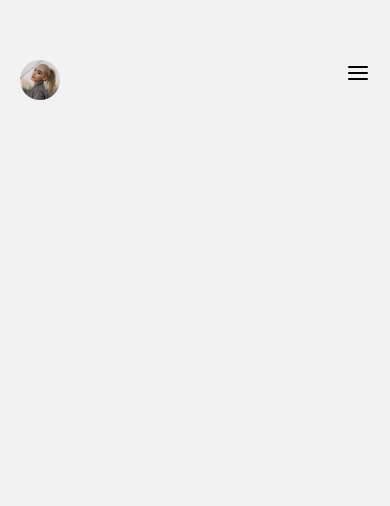
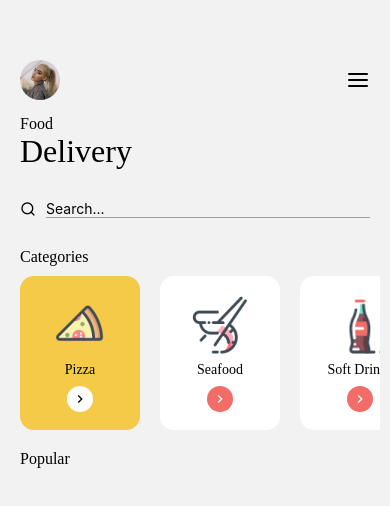
Before and after one commit to Paydarsefat/FoodApp, a React Native app: screen /Home in a window 390 px wide. Shown: the top 506 px of the page. Built offline with nearby package versions, Linux system fonts and the light colour scheme.

Commit message:
Add categories

```diff
--- /dev/null
+++ b/assets/data/categories.js
@@ -0,0 +1,39 @@
+const categories = [
+  {
+    id: '1',
+    name: 'Pizza',
+    selected: 'false',
+    imageName: require('./../../assets/image/pizza-icon.png'),
+  },
+  {
+    id: '2',
+    name: 'Seafood',
+    selected: 'false',
+    imageName: require('./../../assets/image/shrimp-icon.png'),
+  },
+  {
+    id: '3',
+    name: 'Soft Drinks',
+    selected: 'false',
+    imageName: require('./../../assets/image/soda-icon.png'),
+  },
+  {
+    id: '4',
+    name: 'Pizza',
+    selected: 'false',
+    imageName: require('./../../assets/image/pizza-icon.png'),
+  },
+  {
+    id: '5',
+    name: 'Seafood Soft Drinks Soft Drinks',
+    selected: 'false',
+    imageName: require('./../../assets/image/shrimp-icon.png'),
+  },
+  {
+    id: '6',
+    name: 'Soft Drinks',
+    selected: 'false',
+    imageName: require('./../../assets/image/soda-icon.png'),
+  },
+];
+export default categories;
--- a/src/screens/HomeScreen.js
+++ b/src/screens/HomeScreen.js
@@ -5,11 +5,47 @@ import {
   Image,
   SafeAreaView,
   TouchableOpacity,
+  TextInput,
+  FlatList,
 } from 'react-native';
 import React from 'react';
 import Feather from 'react-native-vector-icons/Feather';
+import colors from './../../assets/colors/colors';
+import categories from './../../assets/data/categories';
+import MaterialIcons from 'react-native-vector-icons/MaterialIcons';
+import ScrollViewCommands from 'react-native/Libraries/Components/ScrollView/ScrollViewCommands';
 Feather.loadFont();
 const HomeScreen = ({navigation}) => {
+  const renderItem = ({item}) => {
+    // let urls = item.imageName;
+    // console.log('url:', urls);
+    return (
+      <View
+        style={[
+          styles.categoryItem,
+          {backgroundColor: item.id == 1 ? colors.primary : 'white'},
+        ]}>
+        <View style={styles.wrapperImageCategory}>
+          <Image style={styles.imageCategory} source={item.imageName} />
+        </View>
+
+        <View style={styles.wrapperTextCategory}>
+          <Text style={styles.itemTextCategory}>{item.name}</Text>
+        </View>
+        <View
+          style={[
+            styles.wrapperIconCategory,
+            {backgroundColor: item.id == 1 ? 'white' : colors.secondary},
+          ]}>
+          <MaterialIcons
+            name="keyboard-arrow-right"
+            size={16}
+            color={item.id == 1 ? 'black' : 'white'}
+          />
+        </View>
+      </View>
+    );
+  };
   return (
     <View style={{flex: 1}}>
       <SafeAreaView style={styles.headerContainer}>
@@ -18,14 +54,34 @@ const HomeScreen = ({navigation}) => {
           source={require('./../../assets/image/profile.png')}
         />
         <TouchableOpacity onPress={() => navigation.navigate('DetailsScreen')}>
-          <Feather
-            name="menu"
-            size={24}
-            color="black"
-            style={{marginRight: 10}}
-          />
+          <Feather name="menu" size={24} color="black" />
         </TouchableOpacity>
       </SafeAreaView>
+      <View style={styles.titleContainer}>
+        <Text style={styles.titleText1}>Food</Text>
+        <Text style={styles.titleText2}>Delivery</Text>
+      </View>
+      <View style={styles.searchContainer}>
+        <Feather name="search" size={16} color="black" />
+        <TextInput style={styles.searchInput} placeholder="Search..." />
+      </View>
+      <View style={styles.categoryContainer}>
+        <Text style={styles.categoryText}>Categories</Text>
+      </View>
+      <View>
+        <FlatList
+          data={categories}
+          keyExtractor={item => item.id}
+          renderItem={renderItem}
+          style={styles.flatList}
+          horizontal={true}
+        />
+      </View>
+
+      <View style={styles.popularContainer}>
+        <Text style={styles.popularTitle}>Popular</Text>
+        <View />
+      </View>
     </View>
   );
 };
@@ -36,13 +92,81 @@ const styles = StyleSheet.create({
   headerContainer: {
     flexDirection: 'row',
     justifyContent: 'space-between',
-    marginHorizontal: 10,
+    alignItems: 'center',
+    marginHorizontal: 20,
     marginTop: 60,
+  },
+  titleContainer: {
+    marginTop: 15,
+    marginHorizontal: 20,
+  },
+  searchContainer: {
+    flexDirection: 'row',
+    alignItems: 'center',
+    marginHorizontal: 20,
+    marginTop: 30,
+  },
+  titleText1: {
+    fontSize: 16,
+    fontFamily: 'montserrat-regular',
+  },
+  titleText2: {
+    fontFamily: 'montserrat-bold',
+    fontSize: 32,
+  },
+  searchInput: {
+    flex: 1,
+    borderColor: colors.gray,
+    borderBottomWidth: 1,
+    marginLeft: 10,
   },
   profileImage: {
     width: 40,
     height: 40,
     borderRadius: 20,
-    marginLeft: 10,
+  },
+  categoryContainer: {
+    marginHorizontal: 20,
+    marginTop: 30,
+  },
+  categoryText: {
+    fontFamily: 'Montserrat-Bold',
+    fontSize: 16,
+  },
+  flatList: {
+    marginHorizontal: 10,
+  },
+  categoryItem: {
+    justifyContent: 'space-evenly',
+    alignItems: 'center',
+    borderRadius: 14,
+    padding: 10,
+    marginVertical: 10,
+    marginHorizontal: 10,
+  },
+  imageCategory: {
+    resizeMode: 'cover',
+  },
+  itemTextCategory: {
+    fontFamily: 'Montserrat-SemiBold',
+    fontSize: 14,
+  },
+  wrapperIconCategory: {
+    borderRadius: 14,
+    padding: 5,
+  },
+  wrapperImageCategory: {},
+  wrapperTextCategory: {
+    width: 100,
+    justifyContent: 'center',
+    alignItems: 'center',
+  },
+  popularContainer: {
+    marginHorizontal: 20,
+    marginTop: 10,
+  },
+  popularTitle: {
+    fontFamily: 'Montserrat-Bold',
+    fontSize: 16,
   },
 });
```
